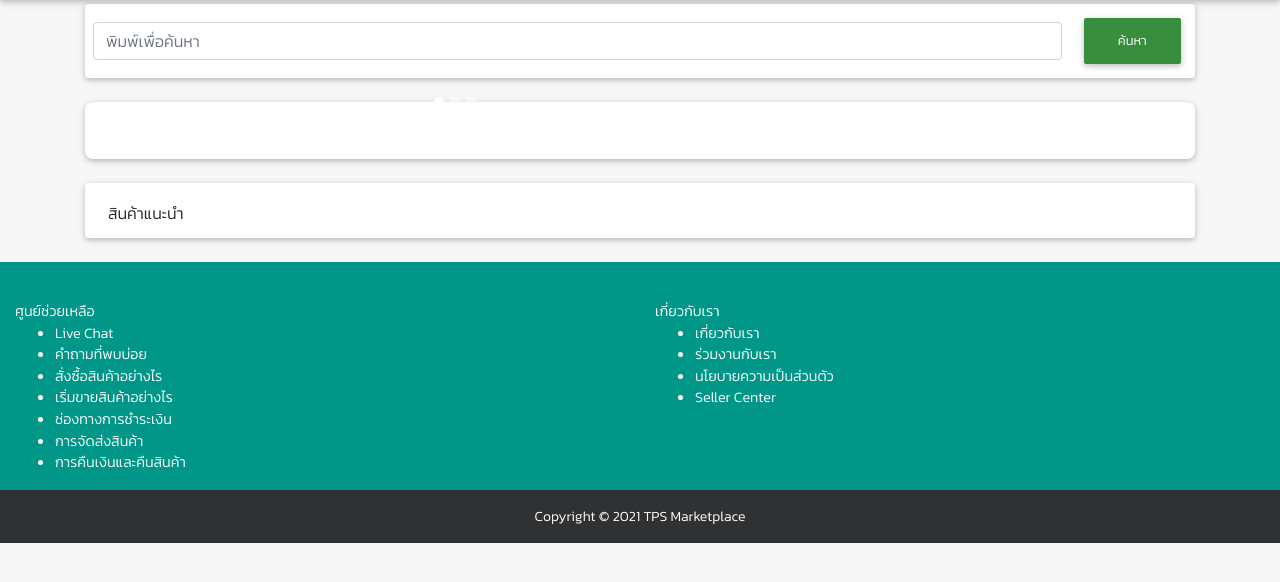
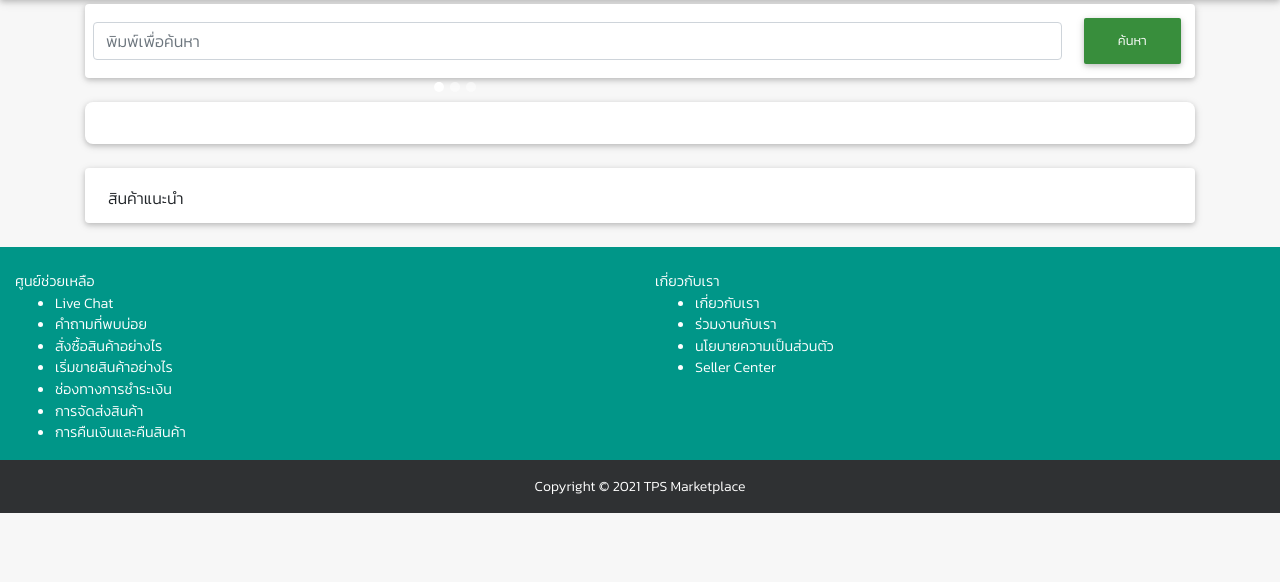
Before and after one commit to ForestCrazy/PHP-Ecommerce-System, a PHP site: page /index.php in a window 1280 px wide. Shown: the part 56-638 px from the top of the page. Run offline with PHP 8.4, Linux system fonts and the light colour scheme; data that the repository does not hold is empty; some libraries are stand-ins or nearby versions.

Commit message:
change col- class to col-top

```diff
--- a/index.php
+++ b/index.php
@@ -56,7 +56,7 @@ if (isset($_SESSION['username'])) {
             padding: 1.0rem !important;
         }
 
-        [class*="col-"] {
+        .col-top {
             margin-top: 15px;
         }
 
```
